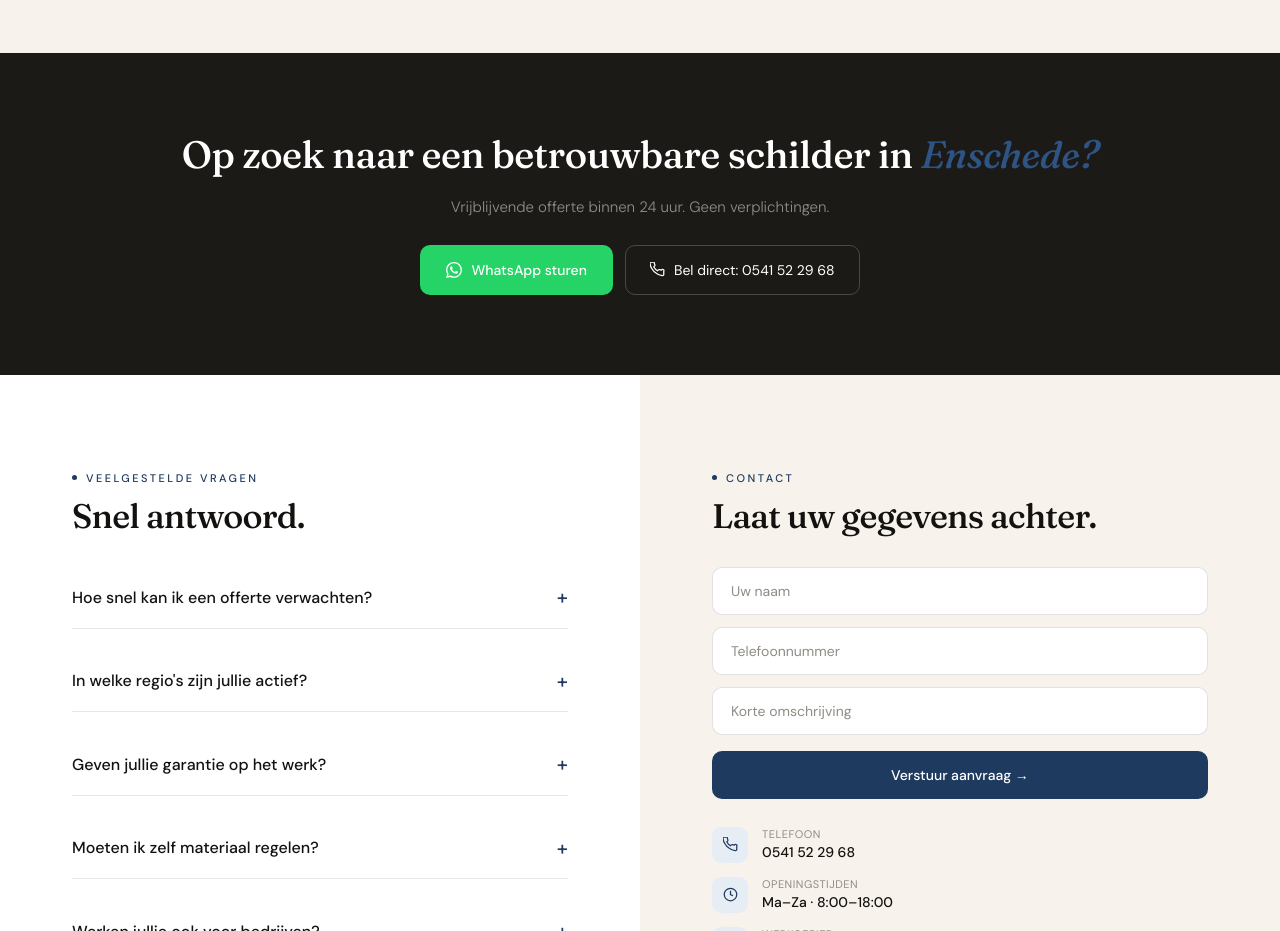
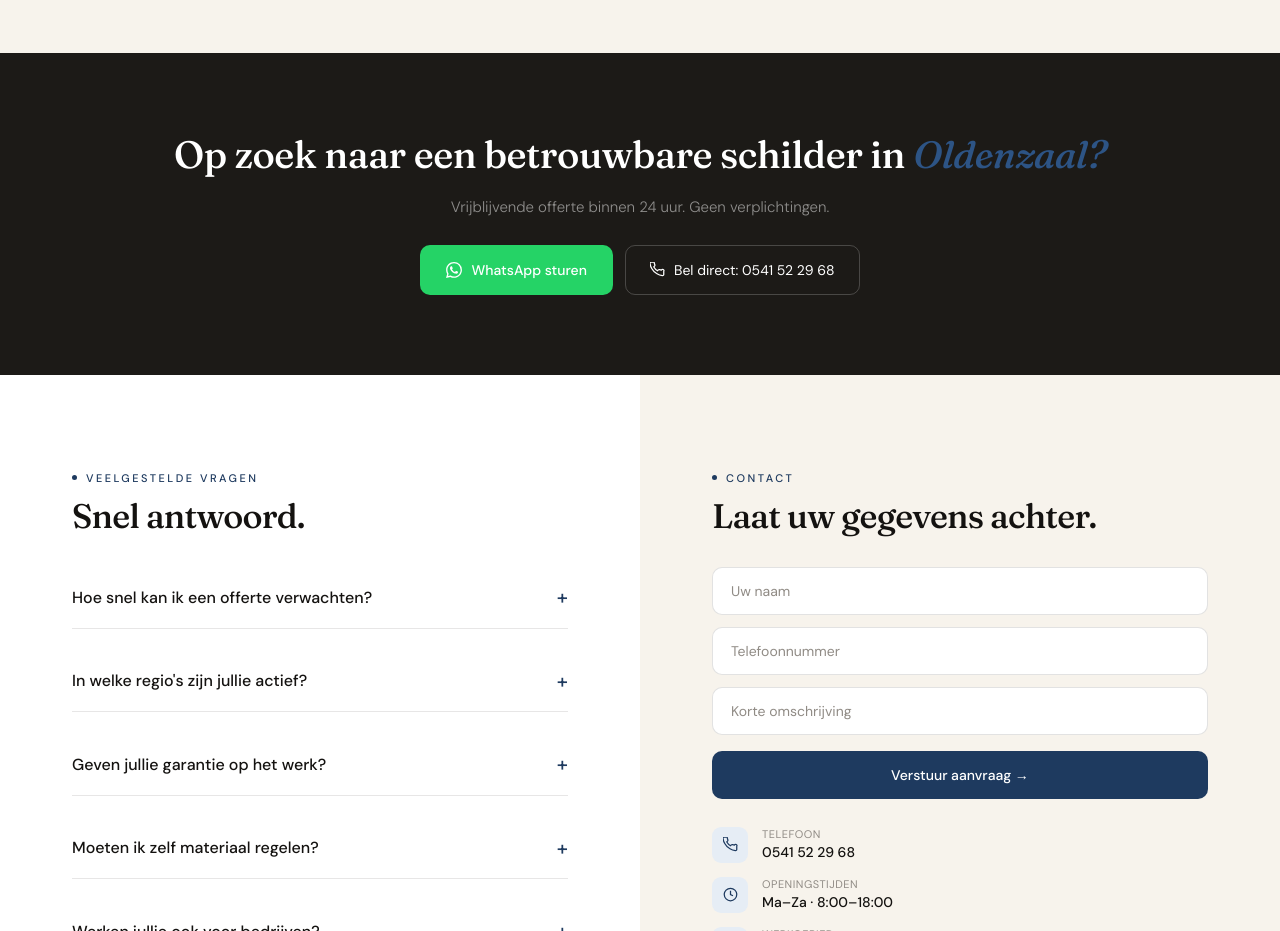
Before and after one commit to Skypldt7a/demo-schildersbedrijf-snippe, a plain HTML site: page index.html in a window 1280 px wide. Shown: the part 3680-4611 px from the top of the page. Drawn offline with Linux system fonts and the light colour scheme.

Commit message:
CTA stad fix

```diff
--- a/index.html
+++ b/index.html
@@ -574,7 +574,7 @@ footer{background:var(--dark2);padding:30px 72px 18px;}
   </div>
 </section>
 <div class="mid-cta">
-  <h2 class="mid-cta-title">Op zoek naar een betrouwbare schilder in <em>Enschede?</em></h2>
+  <h2 class="mid-cta-title">Op zoek naar een betrouwbare schilder in <em>Oldenzaal?</em></h2>
   <p class="mid-cta-sub">Vrijblijvende offerte binnen 24 uur. Geen verplichtingen.</p>
   <div class="mid-cta-btns">
     <a class="btn-wa" href="https://wa.me/31541522968?text=Hallo%2C%20ik%20wil%20graag%20een%20offerte%20aanvragen."><svg width="16" height="16" fill="white" viewBox="0 0 24 24"><path d="M17.472 14.382c-.297-.149-1.758-.867-2.03-.967-.273-.099-.471-.148-.67.15-.197.297-.767.966-.94 1.164-.173.199-.347.223-.644.075-.297-.15-1.255-.463-2.39-1.475-.883-.788-1.48-1.761-1.653-2.059-.173-.297-.018-.458.13-.606.134-.133.298-.347.446-.52.149-.174.198-.298.298-.497.099-.198.05-.371-.025-.52-.075-.149-.669-1.612-.916-2.207-.242-.579-.487-.5-.669-.51a4 4 0 00-.57-.01c-.198 0-.52.074-.792.372-.272.297-1.04 1.016-1.04 2.479 0 1.462 1.065 2.875 1.213 3.074.149.198 2.096 3.2 5.077 4.487.709.306 1.262.489 1.694.625.712.227 1.36.195 1.871.118.571-.085 1.758-.719 2.006-1.413.248-.694.248-1.289.173-1.413-.074-.124-.272-.198-.57-.347m-5.421 7.403h-.004a9.87 9.87 0 01-5.031-1.378l-.361-.214-3.741.982.998-3.648-.235-.374a9.86 9.86 0 01-1.51-5.26c.001-5.45 4.436-9.884 9.888-9.884 2.64 0 5.122 1.03 6.988 2.898a9.825 9.825 0 012.893 6.994c-.003 5.45-4.437 9.884-9.885 9.884m8.413-18.297A11.815 11.815 0 0012.05 0C5.495 0 .16 5.335.157 11.892c0 2.096.547 4.142 1.588 5.945L.057 24l6.305-1.654a11.882 11.882 0 005.683 1.448h.005c6.554 0 11.89-5.335 11.893-11.893a11.821 11.821 0 00-3.48-8.413z"/></svg>WhatsApp sturen</a>
```
